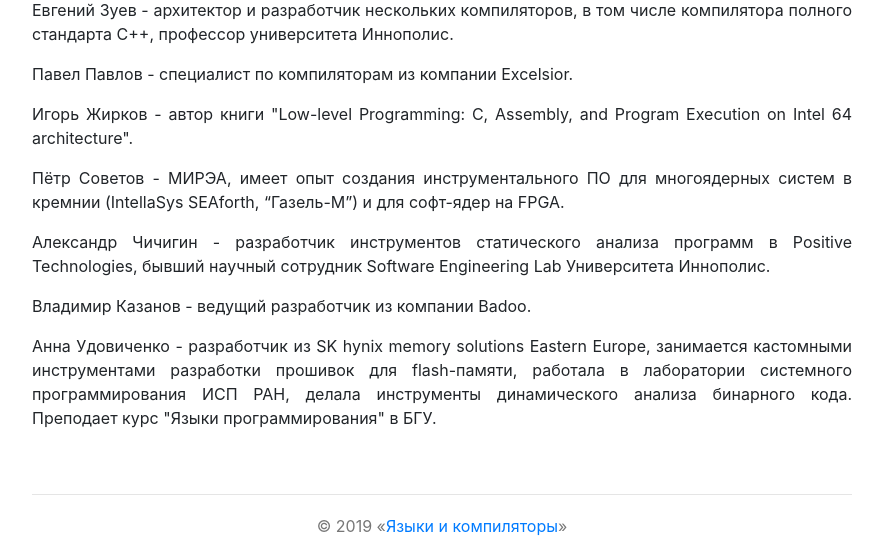
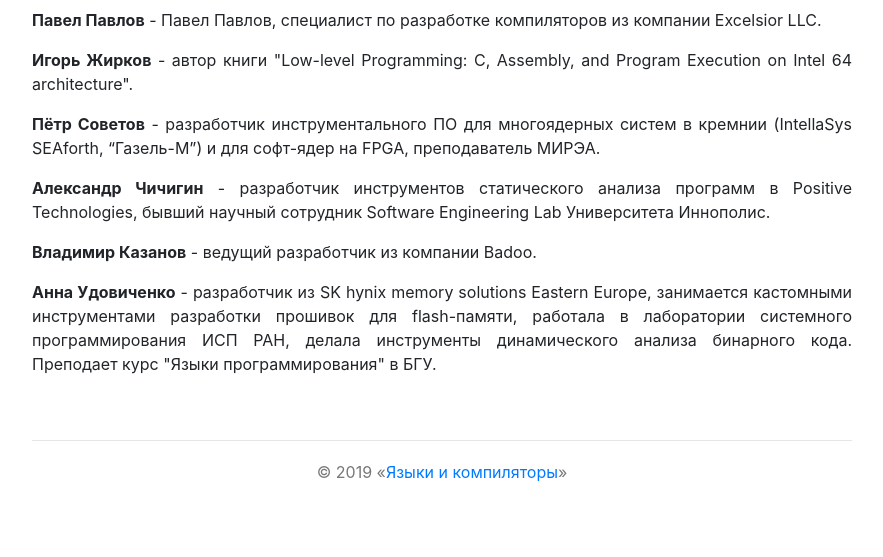
Before and after one commit to compiler-dev-journal/compiler-dev-journal.github.io, a plain HTML site: page pages/about/index.html in a window 1280 px wide. Shown: the part 642-1199 px from the top of the page, without its empty margins (198-1081 px from the left). After the commit the page ends 1145 px from the top, so only its background shows below. Drawn offline with nearby package versions, Linux system fonts and the light colour scheme.

Commit message:
Nikola auto commit.
Source commit: 0ad18f273ccf7abf087603b2d235b7f733fd932e
Nikola version: 8.0.1

```diff
--- a/pages/about/index.html
+++ b/pages/about/index.html
@@ -20,10 +20,9 @@
 <meta property="og:site_name" content="Языки и компиляторы">
 <meta property="og:title" content="О журнале">
 <meta property="og:url" content="https://plcomp.org/pages/about/">
-<meta property="og:description" content="Миссия
-Цель журнала состоит в объединении и развитии русскоязычного сообщества начинающих и
+<meta property="og:description" content="Цель журнала состоит в объединении и развитии русскоязычного сообщества начинающих и
 профессиональных разработчиков, которые интересуются теорией языков программирования и созданием
-инструмента">
+инструментального ">
 <meta property="og:type" content="article">
 <meta property="article:published_time" content="2019-01-14T11:38:27+03:00">
 </head>
@@ -85,8 +84,6 @@
 
 <article class="post-text storypage" itemscope="itemscope" itemtype="http://schema.org/Article"><header></header><div class="e-content entry-content" itemprop="articleBody text">
     <div>
-<div class="section" id="id1">
-<h2>Миссия</h2>
 <p>Цель журнала состоит в объединении и развитии русскоязычного сообщества начинающих и
 профессиональных разработчиков, которые интересуются теорией языков программирования и созданием
 инструментального ПО: компиляторов, интерпретаторов, средств анализа и порождения программ.</p>
@@ -97,20 +94,19 @@
 рецензентов в том, чтобы помочь авторам опубликовать доходчивый и содержательный материал.</p>
 <p>В "Языках и компиляторах" нет деления на выпуски и продолжительных сроков ожидания публикации. Новые
 статьи появляются на сайте сразу после согласования вопросов с редакцией.</p>
-</div>
-<div class="section" id="id2">
+<div class="section" id="id1">
 <h2>Редколлегия</h2>
-<p>Евгений Зуев - архитектор и разработчик нескольких компиляторов, в том числе компилятора полного
+<p><strong>Евгений Зуев</strong> - архитектор и разработчик нескольких компиляторов, в том числе компилятора полного
 стандарта С++, профессор университета Иннополис.</p>
-<p>Павел Павлов - специалист по компиляторам из компании Excelsior.</p>
-<p>Игорь Жирков - автор книги "Low-level Programming: C, Assembly, and Program Execution on Intel 64
+<p><strong>Павел Павлов</strong> - Павел Павлов, специалист по разработке компиляторов из компании Excelsior LLC.</p>
+<p><strong>Игорь Жирков</strong> - автор книги "Low-level Programming: C, Assembly, and Program Execution on Intel 64
 architecture".</p>
-<p>Пётр Советов - МИРЭА, имеет опыт создания инструментального ПО для многоядерных систем в кремнии
-(IntellaSys SEAforth, “Газель-М”) и для софт-ядер на FPGA.</p>
-<p>Александр Чичигин - разработчик инструментов статического анализа программ в Positive Technologies,
+<p><strong>Пётр Советов</strong> - разработчик инструментального ПО для многоядерных систем в кремнии (IntellaSys
+SEAforth, “Газель-М”) и для софт-ядер на FPGA, преподаватель МИРЭА.</p>
+<p><strong>Александр Чичигин</strong> - разработчик инструментов статического анализа программ в Positive Technologies,
 бывший научный сотрудник Software Engineering Lab Университета Иннополис.</p>
-<p>Владимир Казанов - ведущий разработчик из компании Badoo.</p>
-<p>Анна Удовиченко - разработчик из SK hynix memory solutions Eastern Europe, занимается кастомными
+<p><strong>Владимир Казанов</strong> - ведущий разработчик из компании Badoo.</p>
+<p><strong>Анна Удовиченко</strong> - разработчик из SK hynix memory solutions Eastern Europe, занимается кастомными
 инструментами разработки прошивок для flash-памяти, работала в лаборатории системного
 программирования ИСП РАН, делала инструменты динамического анализа бинарного кода. Преподает курс
 "Языки программирования" в БГУ.</p>
```
